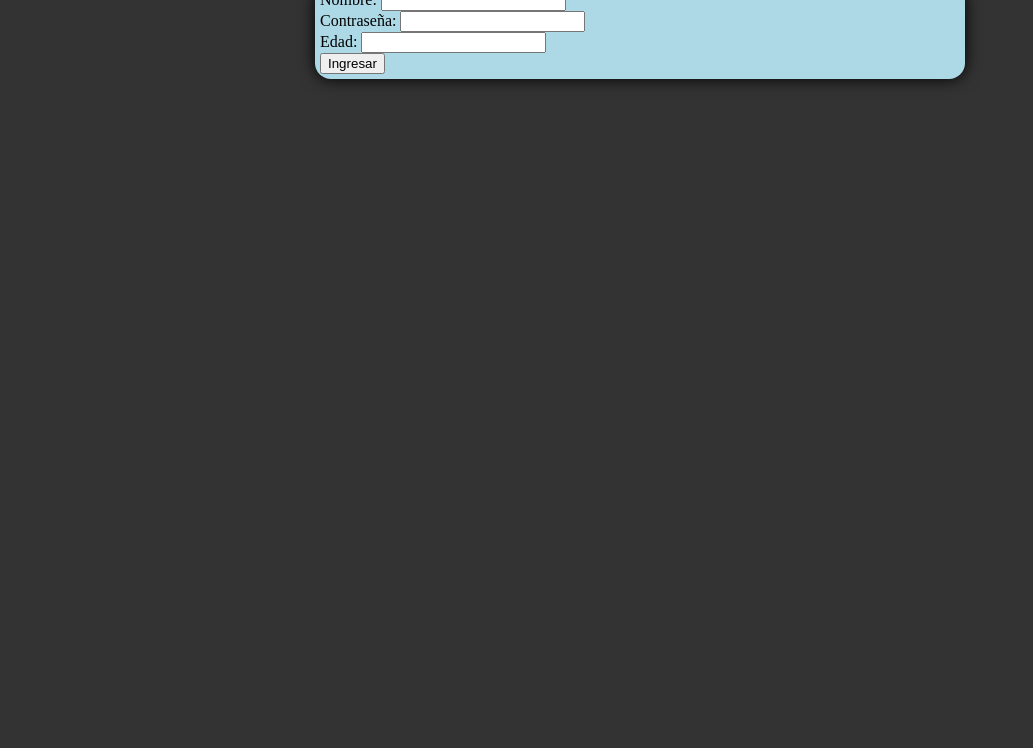
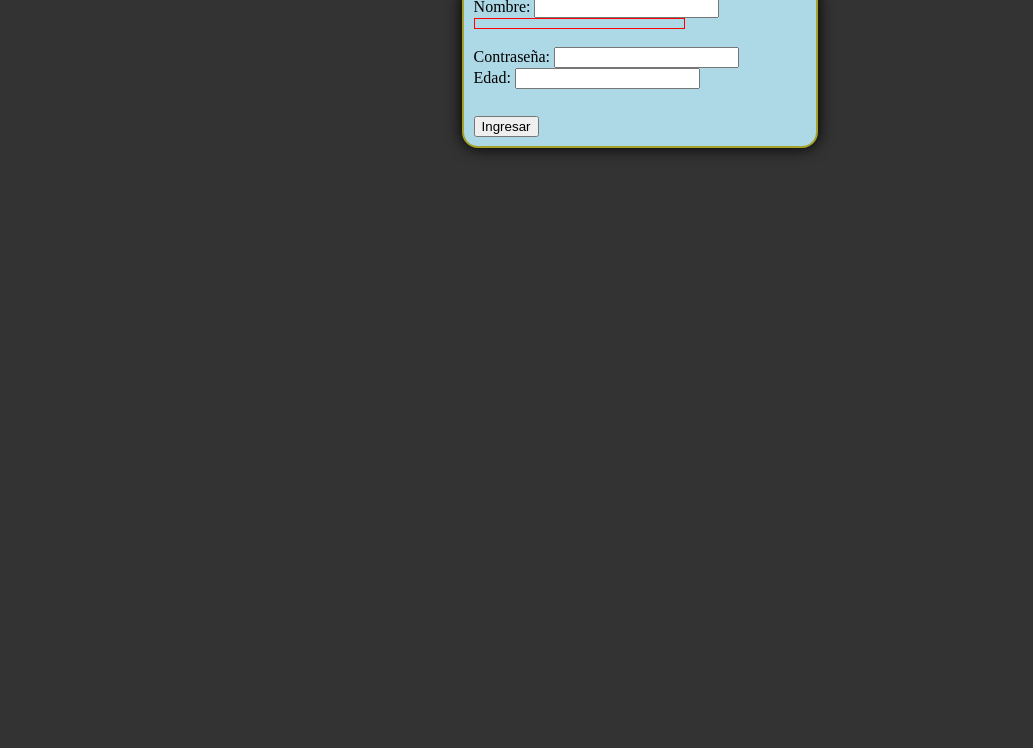
Before and after one commit to viteripro/Login-user, a plain HTML site: page index.html in a window 1280 px wide. Shown: the part 52-800 px from the top of the page, without its empty margins (0-1033 px from the left). Drawn offline with Linux system fonts and the light colour scheme.

Commit message:
Coloque estilos
Estos estilos harán que se vea mejor el diseño del formulario

```diff
--- a/styles.css
+++ b/styles.css
@@ -8,8 +8,10 @@ body{
 
 .card_container{
     background-color: lightblue;
-    padding: 0.3em;
-    width: 50%;
+    padding: 0.6em;
+    width: 26%;
+    border: 2px solid rgb(165, 163, 42);
+    position: relative;
     border-radius: 1em;
     box-shadow: 0 0 1em;
     margin-left: auto;
@@ -25,3 +27,15 @@ body{
     border: 0.2em solid red;
     border-radius: 0.5em;
 }
+.empty_message{
+   border: 0.2em solid red;
+   width: 60%;
+   display: flex;
+   flex-direction: row;
+   font-size: 0.6em;
+   text-align: center;
+   padding: 0.5em;
+}
+.send{
+  margin-top: 2em;
+}
```
